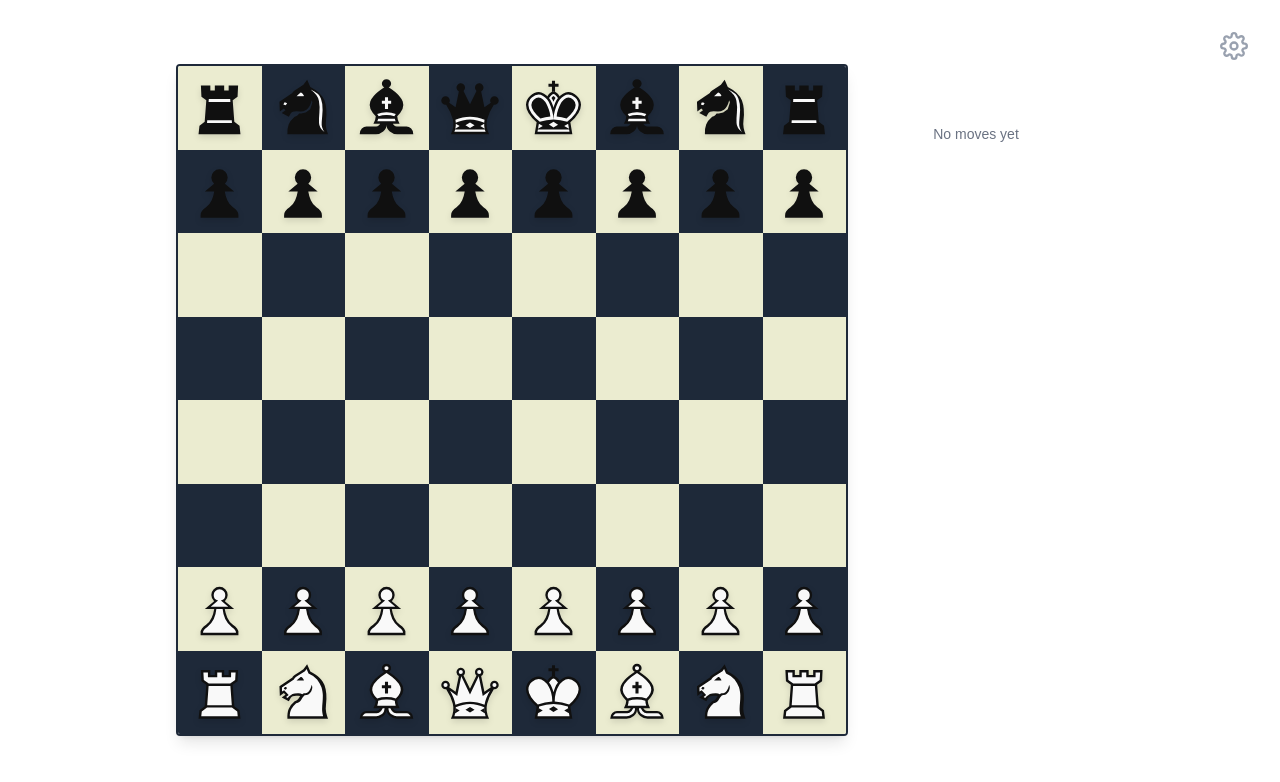
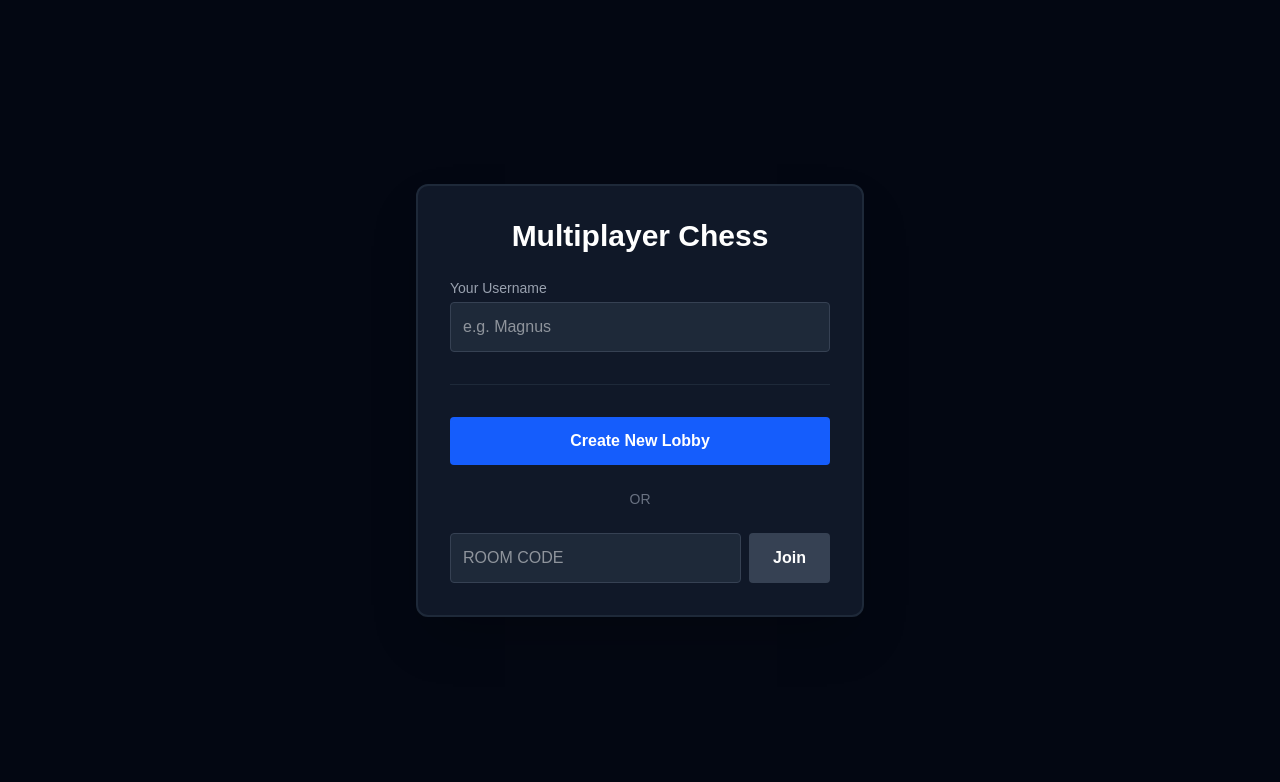
Before and after one commit to Stiwyy/stiwychess, a Next.js app: page / in a window 1280 px wide. Shown: the top 782 px of the page. Built offline with nearby package versions, Linux system fonts and the light colour scheme.

Commit message:
add partykit

```diff
--- a/package.json
+++ b/package.json
@@ -10,6 +10,8 @@
   },
   "dependencies": {
     "next": "16.2.6",
+    "partykit": "^0.0.115",
+    "partysocket": "^1.1.18",
     "react": "19.2.4",
     "react-dom": "19.2.4"
   },
--- /dev/null
+++ b/party/server.ts
@@ -0,0 +1,57 @@
+import type { Party, PartyServer, PartyConnection } from "partykit/server";
+import { GameState, createInitialGameState, Position, PieceType } from "@/app/types/chess";
+import { executeMove } from "@/app/utils/board";
+import { getLegalMoves } from "@/app/utils/moves";
+
+type ClientMessage =
+    | { type: "move"; from: Position; to: Position; promotion?: PieceType }
+    | { type: "join"; playerColor: "white" | "black" };
+
+export default class ChessServer implements PartyServer {
+    gameState: GameState;
+    players: { white: string | null; black: string | null };
+
+    constructor(readonly party: Party) {
+        this.gameState = createInitialGameState();
+        this.players = { white: null, black: null };
+    }
+
+    onConnect(conn: PartyConnection) {
+        conn.send(JSON.stringify({
+            type: "sync",
+            gameState: this.gameState,
+            players: this.players
+        }));
+    }
+
+    onMessage(message: string, sender: PartyConnection) {
+        const data = JSON.parse(message) as ClientMessage;
+
+        if (data.type === "join") {
+            if (data.playerColor === "white" && !this.players.white) this.players.white = sender.id;
+            else if (data.playerColor === "black" && !this.players.black) this.players.black = sender.id;
+
+            this.party.broadcast(JSON.stringify({ type: "sync", gameState: this.gameState, players: this.players }));
+            return;
+        }
+
+        if (data.type === "move") {
+            const legalMoves = getLegalMoves(this.gameState, data.from);
+            const isLegal = legalMoves.some(m => m.row === data.to.row && m.col === data.to.col);
+
+            const isPlayersTurn =
+                (this.gameState.turn === 'white' && sender.id === this.players.white) ||
+                (this.gameState.turn === 'black' && sender.id === this.players.black);
+
+            if (isLegal && isPlayersTurn) {
+                this.gameState = executeMove(this.gameState, data.from, data.to, data.promotion);
+
+                this.party.broadcast(JSON.stringify({
+                    type: "sync",
+                    gameState: this.gameState,
+                    players: this.players
+                }));
+            }
+        }
+    }
+}
--- /dev/null
+++ b/partykit.json
@@ -0,0 +1,5 @@
+{
+  "name": "stiwy-chess",
+  "main": "party/server.ts",
+  "compatibilityDate": "2024-03-20"
+}
--- a/src/app/page.tsx
+++ b/src/app/page.tsx
@@ -1,8 +1,69 @@
-import ChessBoard from './components/ChessBoard'
+"use client";
+
+import { useState } from "react";
+import { useRouter } from "next/navigation";
+
 export default function Home() {
-  return (
-      <main className="flex min-h-screen items-center justify-center">
-      <ChessBoard/>
-      </main>
-  );
+    const router = useRouter();
+    const [username, setUsername] = useState("");
+    const [roomCode, setRoomCode] = useState("");
+
+    const createLobby = () => {
+        if (!username.trim()) return alert("Please enter a username!");
+        const newCode = Math.random().toString(36).substring(2, 6).toUpperCase();
+        router.push(`/play/${newCode}?name=${username}&color=white`);
+    };
+
+    const joinLobby = () => {
+        if (!username.trim()) return alert("Please enter a username!");
+        if (!roomCode.trim()) return alert("Please enter a room code!");
+        router.push(`/play/${roomCode.toUpperCase()}?name=${username}&color=black`);
+    };
+
+    return (
+        <div className="min-h-screen bg-gray-950 flex items-center justify-center p-4">
+            <div className="bg-gray-900 border-2 border-gray-800 p-8 rounded-xl shadow-2xl max-w-md w-full flex flex-col gap-6">
+                <h1 className="text-3xl font-bold text-white text-center">Multiplayer Chess</h1>
+
+                <div>
+                    <label className="text-gray-400 text-sm mb-1 block">Your Username</label>
+                    <input
+                        type="text"
+                        value={username}
+                        onChange={(e) => setUsername(e.target.value)}
+                        className="w-full bg-gray-800 text-white border border-gray-700 rounded p-3 focus:outline-none focus:border-blue-500"
+                        placeholder="e.g. Magnus"
+                    />
+                </div>
+
+                <div className="border-t border-gray-800 my-2"></div>
+
+                <button
+                    onClick={createLobby}
+                    className="w-full bg-blue-600 hover:bg-blue-700 text-white font-bold py-3 rounded transition-colors"
+                >
+                    Create New Lobby
+                </button>
+
+                <div className="text-center text-gray-500 text-sm">OR</div>
+
+                <div className="flex gap-2">
+                    <input
+                        type="text"
+                        value={roomCode}
+                        onChange={(e) => setRoomCode(e.target.value)}
+                        className="flex-1 bg-gray-800 text-white border border-gray-700 rounded p-3 focus:outline-none focus:border-blue-500 uppercase"
+                        placeholder="ROOM CODE"
+                        maxLength={4}
+                    />
+                    <button
+                        onClick={joinLobby}
+                        className="bg-gray-700 hover:bg-gray-600 text-white font-bold py-3 px-6 rounded transition-colors"
+                    >
+                        Join
+                    </button>
+                </div>
+            </div>
+        </div>
+    );
 }
--- /dev/null
+++ b/src/app/play/[room]/page.tsx
@@ -0,0 +1,28 @@
+"use client";
+
+import ChessBoard from "@/app/components/ChessBoard";
+import { useSearchParams } from "next/navigation";
+import { use } from "react";
+
+export default function PlayRoom({ params }: { params: Promise<{ room: string }> }) {
+    const resolvedParams = use(params);
+    const room = resolvedParams.room;
+
+
+    const searchParams = useSearchParams();
+    const playerName = searchParams.get("name") || "Guest";
+    const playerColor = (searchParams.get("color") as "white" | "black") || "white";
+
+    return (
+        <div className="min-h-screen bg-gray-950 flex flex-col items-center">
+            <div className="w-full bg-gray-900 border-b border-gray-800 p-4 flex justify-between items-center z-10">
+                <div className="text-white font-bold">Room: <span className="text-blue-400">{room}</span></div>
+                <div className="text-gray-400">Playing as: <span className="text-white">{playerName} ({playerColor})</span></div>
+            </div>
+
+            <div className="flex-1 w-full flex items-center justify-center">
+                <ChessBoard room={room} playerColor={playerColor} />
+            </div>
+        </div>
+    );
+}
```
Also changed, not shown: 1 other file (tests, documents, lock files or other folders).
